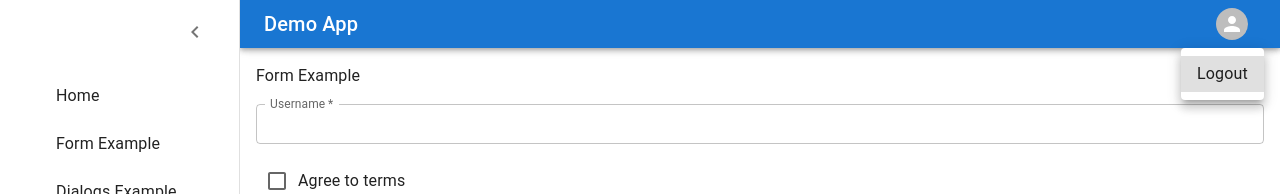
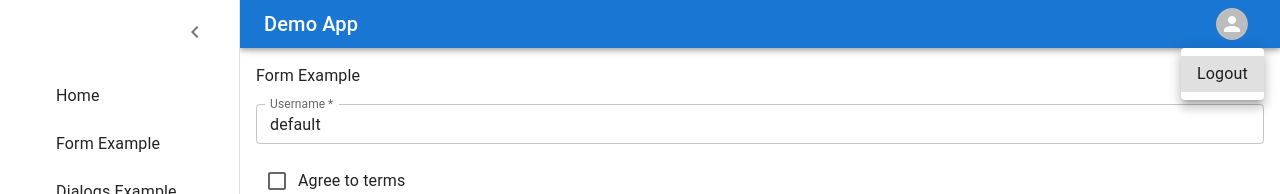
Before and after one commit to cwncollab-org/component-kit, a React (Vite) app: page /form-example in a window 1280 px wide. Shown: the top 194 px of the page. Built offline with nearby package versions, Linux system fonts and the light colour scheme; some icons are missing.

Commit message:
Update TextField component to handle empty values as null instead of undefined, and set default username value in FormExample to 'default'.

```diff
--- a/src/lib/form/TextField.tsx
+++ b/src/lib/form/TextField.tsx
@@ -25,7 +25,7 @@ export function TextField(props: TextFieldProps) {
       value={field.state.value ?? ''}
       onBlur={field.handleBlur}
       onChange={e =>
-        field.handleChange(e.target.value === '' ? undefined : e.target.value)
+        field.handleChange(e.target.value === '' ? null : e.target.value)
       }
       slotProps={{
         inputLabel: { shrink: labelShrink },
--- a/src/routes/form-example.tsx
+++ b/src/routes/form-example.tsx
@@ -39,7 +39,7 @@ export function FormExample() {
   const [value, setValue] = useState<FormValues | undefined>(undefined)
   const form = useAppForm({
     defaultValues: {
-      username: '',
+      username: 'default',
       role: undefined,
       agree: false,
       date: undefined,
```
